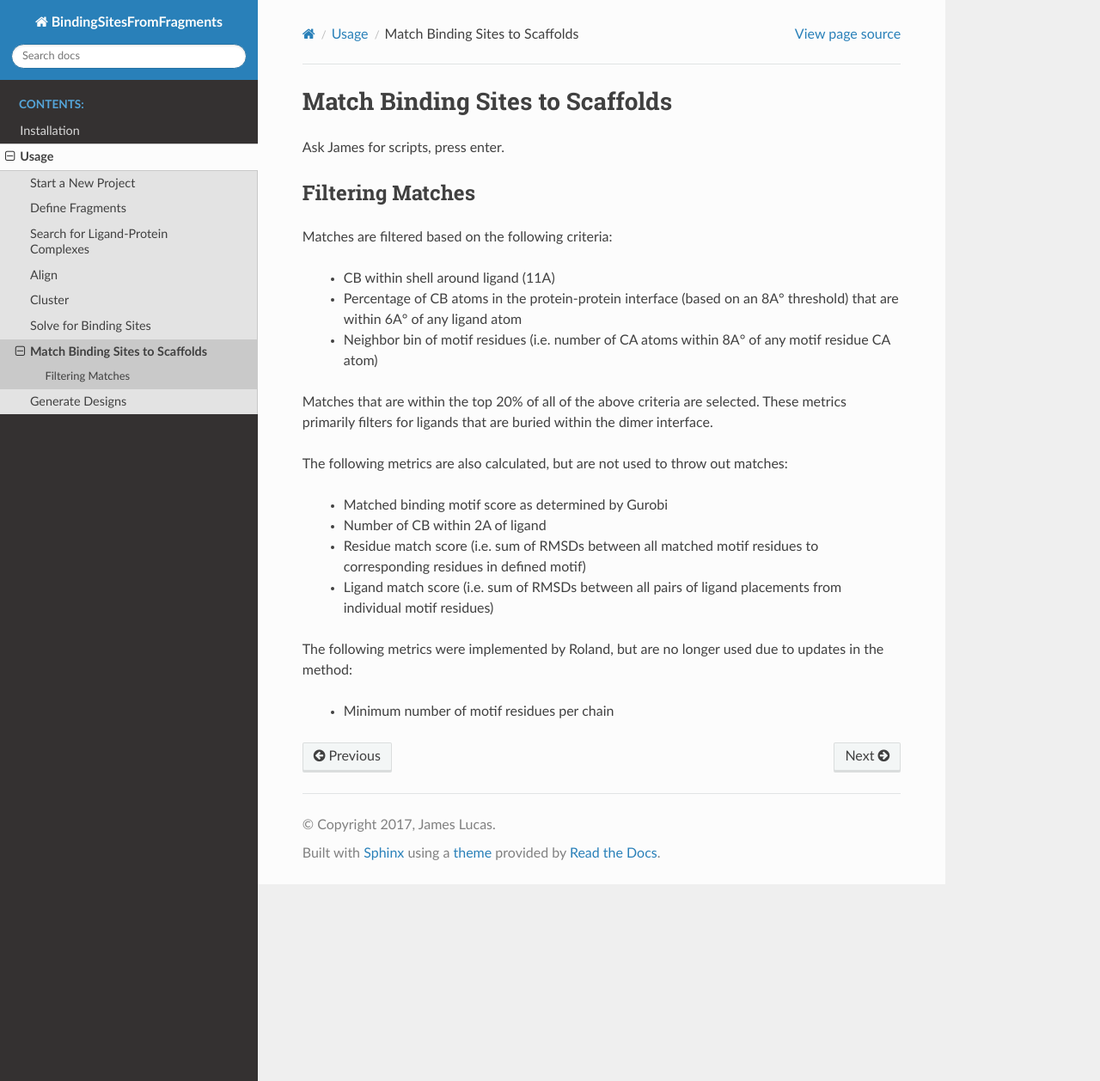
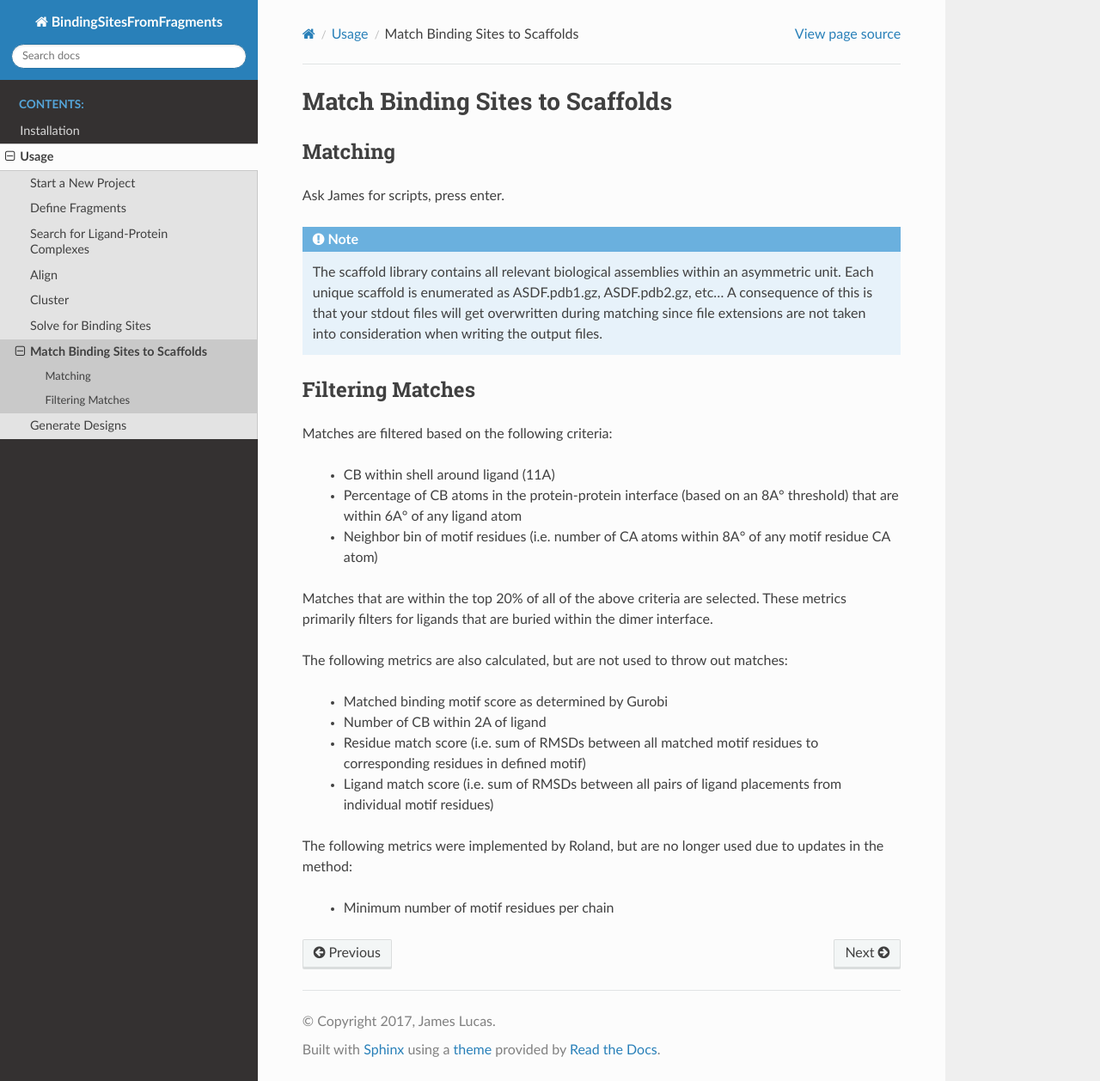
Before and after one commit to jaaamessszzz/BindingSitesFromFragments-Docs, a Sphinx documentation site: the page built from docs/Usage/Match.rst, in a window 1280 px wide and 1258 px high. Shown: the whole window at 86% size. Built offline with Sphinx 7.4.7 and the Read the Docs theme 2.0.0, drawn with Linux system fonts in a browser that asks for light colours.

Commit message:
Added notes

```diff
--- a/docs/Usage/Match.rst
+++ b/docs/Usage/Match.rst
@@ -2,7 +2,16 @@
 Match Binding Sites to Scaffolds
 ********************************
 
+Matching
+========
+
 Ask James for scripts, press enter.
+
+.. note::
+
+    The scaffold library contains all relevant biological assemblies within an asymmetric unit. Each unique scaffold is
+    enumerated as ASDF.pdb1.gz, ASDF.pdb2.gz, etc... A consequence of this is that your stdout files will get overwritten
+    during matching since file extensions are not taken into consideration when  writing the output files.
 
 Filtering Matches
 =================
--- a/docs/Usage/index.rst
+++ b/docs/Usage/index.rst
@@ -2,7 +2,7 @@
 Usage
 *****
 
-Make binding sites!!!
+Generate binding sites!!!
 
 .. toctree::
    :maxdepth: 1
```
